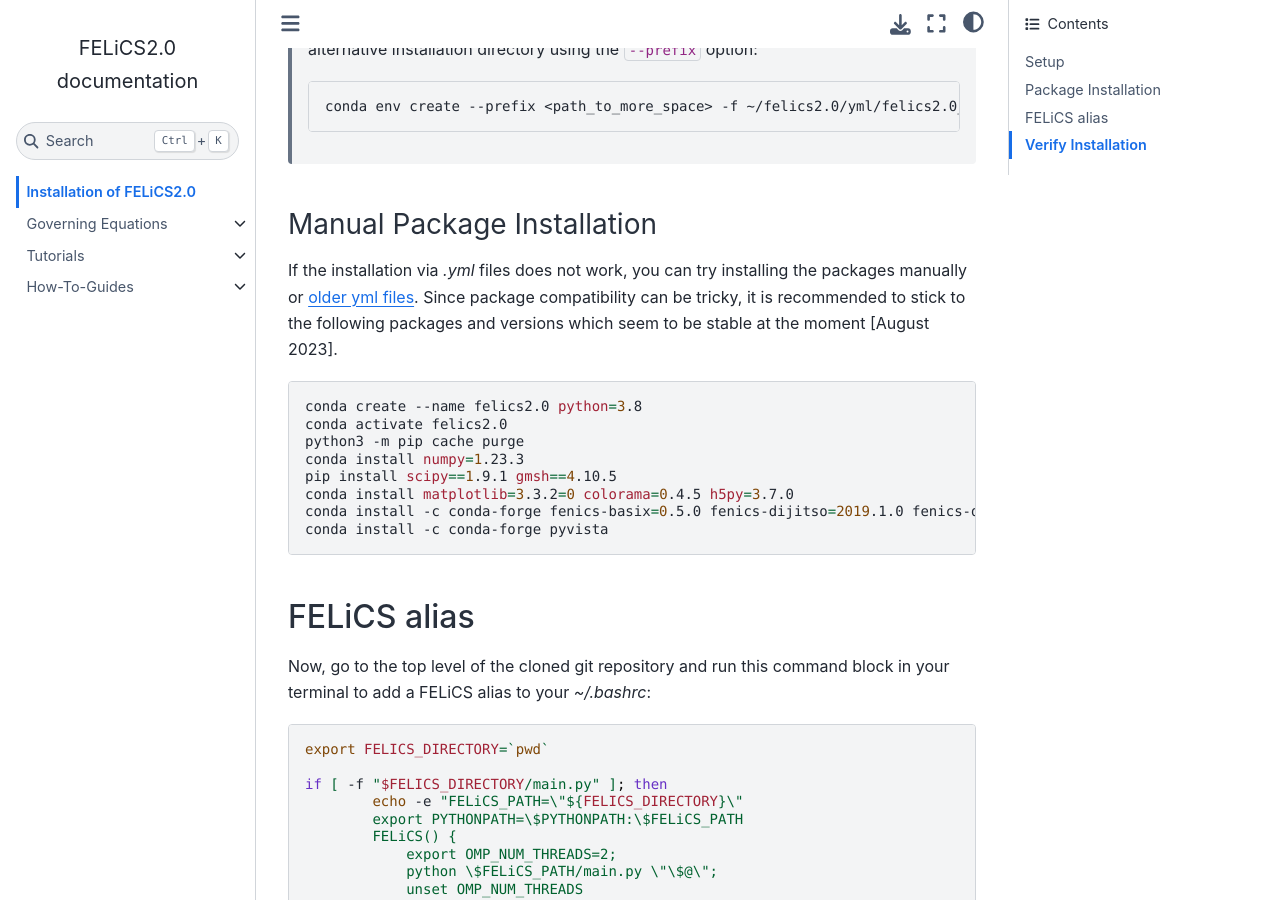
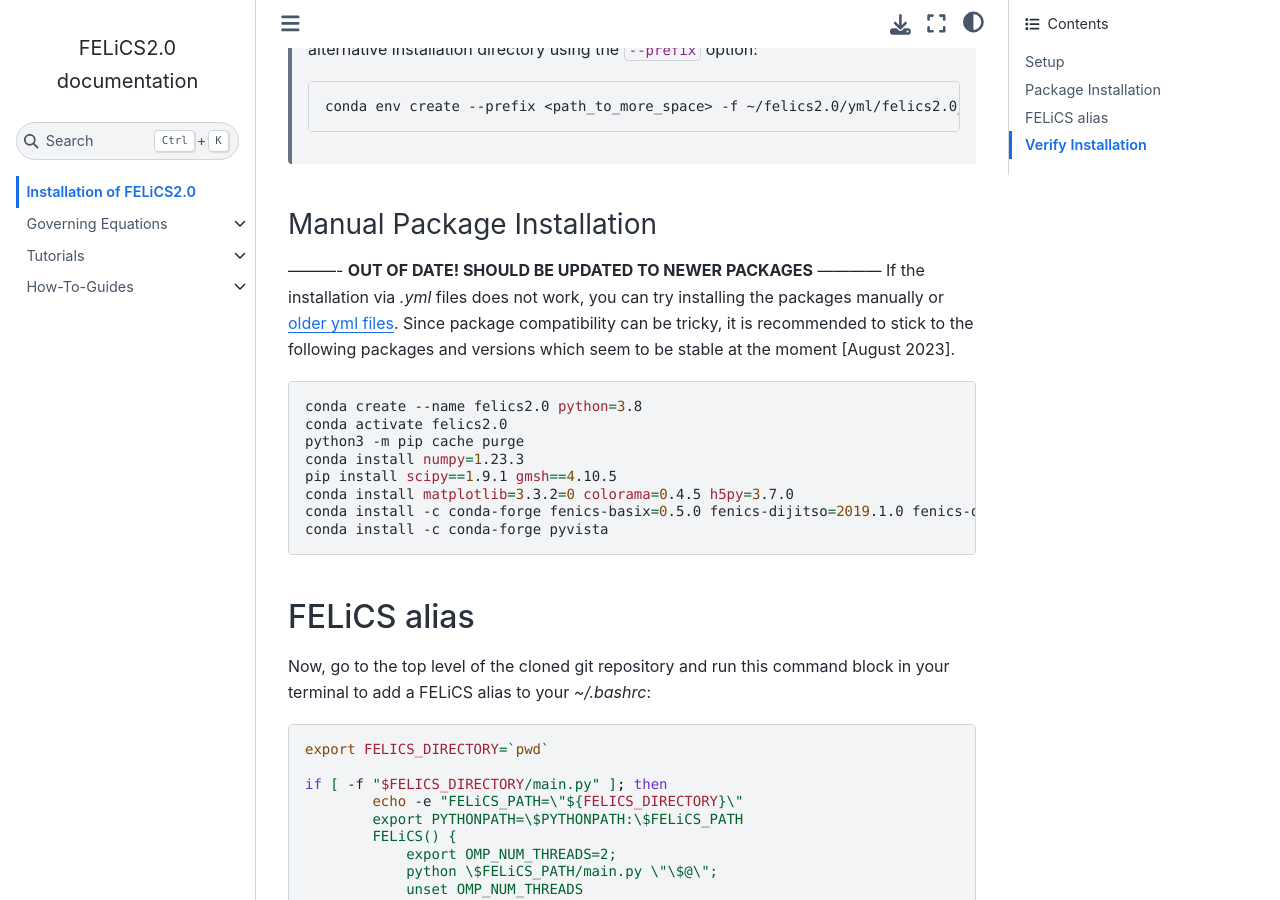
Before and after one commit to arash-mp/FELiCS_FSI, a Sphinx documentation site: the page built from DOCUMENTATION/installation_guide.md, in a window 1280 px wide and 900 px high, scrolled down 1404 px. Built offline with Sphinx 7.4.7 and the Sphinx Book theme 1.1.4, drawn with Linux system fonts in a browser that asks for light colours; pages that are not in the unit, such as notebooks, are missing from menus.

Commit message:
Update installation_guide.md

````diff
--- a/DOCUMENTATION/installation_guide.md
+++ b/DOCUMENTATION/installation_guide.md
@@ -40,6 +40,7 @@ conda env create -f ~/felics2.0/yml/felics2.0_env.yml -y
 >```
 
 ### Manual Package Installation
+---------- **OUT OF DATE! SHOULD BE UPDATED TO NEWER PACKAGES** ------------
 If the installation via _.yml_ files does not work, you can try installing the packages manually or [older yml files](https://git.tu-berlin.de/laboratory-for-flow-instabilities-and-dynamics/felics2.0/-/tree/main/yml/old_versions?ref_type=heads). Since package compatibility can be tricky, it is recommended to stick to the following packages and versions which seem to be stable at the moment [August 2023].
 ```bash
 conda create --name felics2.0 python=3.8
````
